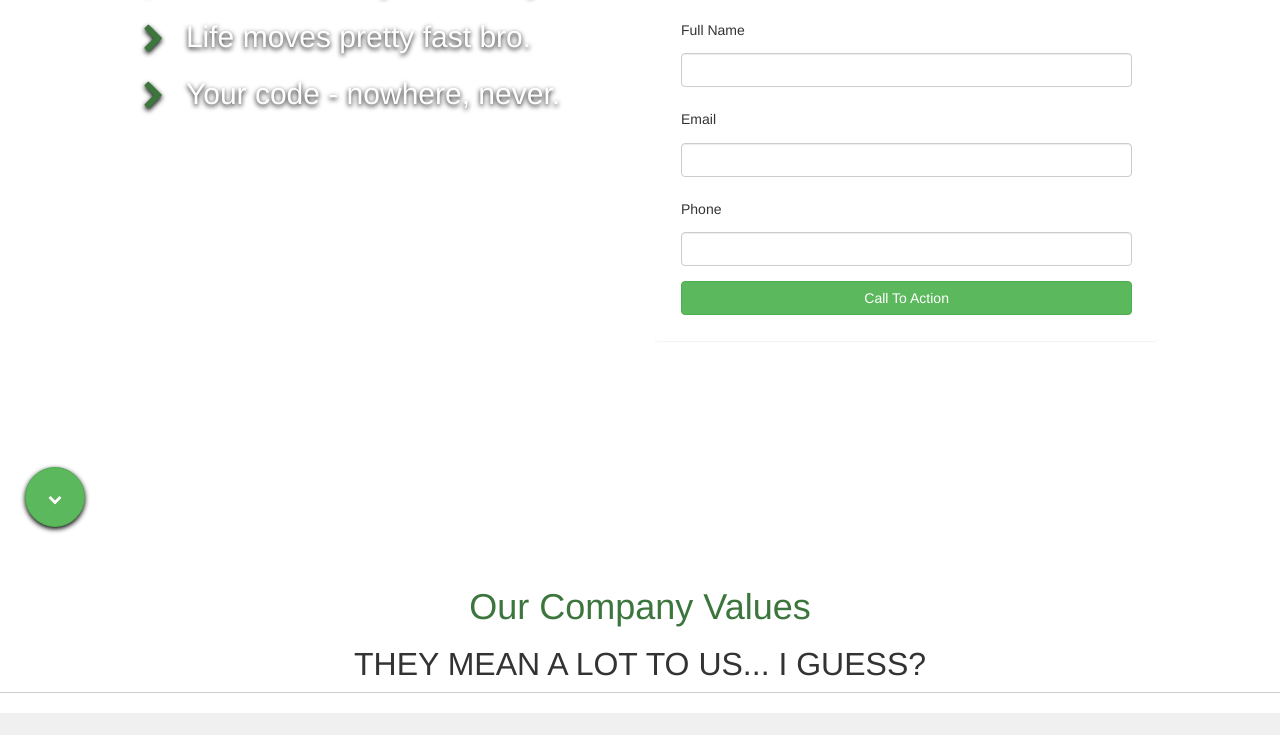
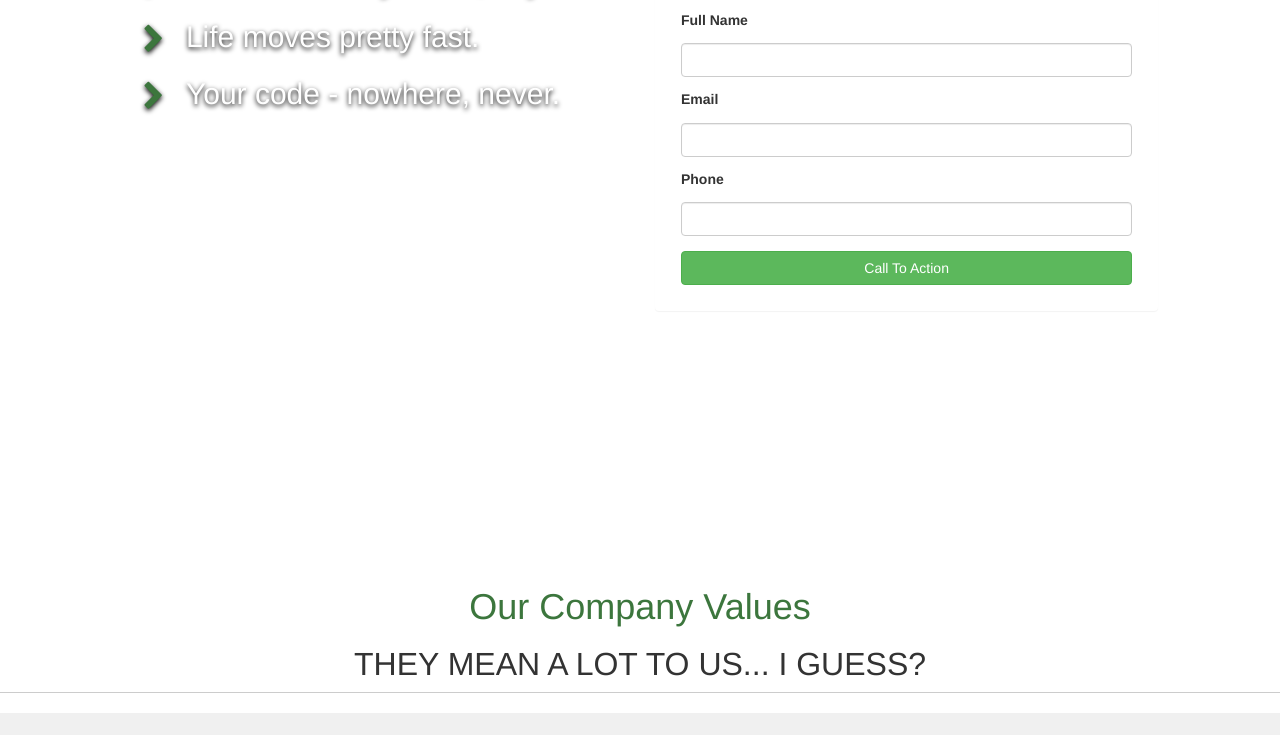
Before and after one commit to Kaleado/cwm-website-material-new, a plain HTML site: page index.html in a window 1280 px wide. Shown: the part 248-983 px from the top of the page. Drawn offline with nearby package versions, Linux system fonts and the light colour scheme.

Commit message:
Refactoring HTML 80% done, refactored JS, removed section button code, added smooth scroll for nav buttons

```diff
--- a/index.html
+++ b/index.html
@@ -22,9 +22,6 @@
   </head>
 
   <body>
-    <a id="upButton" data-toggle="tooltip" data-placement="right" title="Previous section" style="left: 25px; top: -20px;" class="btn btn-success floating roundButton"><i class="fa fa-chevron-up"></i></a>
-    <a id="downButton" data-toggle="tooltip" data-placement="right" title="Next section" style="left: 25px; bottom: 25px;" class="btn btn-success floating roundButton"><i class="fa fa-chevron-down"></i></a>
-
     <nav id="pageNav" class="navbar navbar-default navbar-fixed-top">
       <div class="container-fluid">
         <div class="navbar-header">
@@ -34,7 +31,7 @@
             <span class="icon-bar"></span>
             <span class="icon-bar"></span>
           </button>
-	  <a class="navbar-brand" href="#">Project name</a>
+          <a class="navbar-brand" href="#">Code With Me</a>
         </div>
 
         <div id="navbar" class="pull-right collapse navbar-collapse">
@@ -44,79 +41,64 @@
             <li class="hvr-sweep-to-top" ><a href="#team">Team</a></li>
             <li class="hvr-sweep-to-top" ><a href="#testimonialsSection">Testimonials</a></li>
           </ul>
-	</div><!--/.nav-collapse -->
-
+        </div>
       </div>
     </nav>
 
-    <!-- MAIN CONTENT -->
     <div id="hero" class="container-fluid">
-      <!-- first slide -->
       <div class="row">
-
         <div class="col-md-5 col-md-offset-1 col-xs-12">
           <div class="dotPoints">
             <h1 class="heroHeading">Big Heading. Catchy Slogan.</h1>
-	    <h2>
-	      <ul class="fa-ul">
+            <h2><ul class="fa-ul">
               <li class="heroList"><i class="text-success fa-li fa fa-chevron-right"></i>Your code - anywhere, anytime.</li>
-		<li class="heroList"><i class="text-success fa-li fa fa-chevron-right"></i>Life moves pretty fast bro.</li>
+              <li class="heroList"><i class="text-success fa-li fa fa-chevron-right"></i>Life moves pretty fast.</li>
               <li class="heroList"><i class="text-success fa-li fa fa-chevron-right"></i>Your code - nowhere, never.</li>
-	      </ul>
-	    </h2>
-	  </div><!-- /.dotPoints -->
+            </ul></h2>
+          </div>
         </div>
 
         <div class="col-md-5 col-xs-12">
           <div class="formPanel panel">
-	    <h2 class="text-center">
-	      Stay Informed
-	    </h2>
+            <h2 class="text-center">Stay Informed</h2>
             <hr>
             <form>
               <div class="form-group">
-		<label for="name"><h5>Full Name</h5></label>
+                <h5><label for="name">Full Name</label></h5>
                 <input type="text" class="form-control" id="name">
               </div>
               <div class="form-group">
-		<label for="email"><h5>Email</h5></label>
+                <h5><label for="email">Email</label></h5>
                 <input type="text" class="form-control" id="email">
               </div>
               <div class="form-group">
-		<label for="phone"><h5>Phone</h5></label>
+                <h5><label for="phone">Phone</label></h5>
                 <input type="text" class="form-control" id="phone">
               </div>
-	      <button type="submit"class="formDone btn btn-success">Call To Action</button>
+              <button type="submit" class="formDone btn btn-success">Call To Action</button>
             </form>
-	  </div><!-- /.panel -->
           </div>
-
-      </div><!-- /.row -->
-    </div><!-- /.container-fluid -->
+        </div>
+      </div>
+    </div>
     <!-- end first slide -->
 
-    <!-- second slide -->
     <div id="values">
       <div class="valuePadding">
-
       	<div class="row text-center">
           <h1 class="text-success valueSectionTitle">Our Company Values</h1>
           <h2 class="valueSubtitle">They mean a lot to us... I guess?</h2>
           <hr>
         </div>
-
         <div class="valueGrid">
           <div class="row">
-
             <div class="col-xs-12 col-md-4">
               <div class="alignRight col-xs-3">
                 <h2 class="text-success"><i class="valueIcon fa fa-file"></i></h2>
               </div>
               <div class="col-xs-9">
                 <h2 class="valueTitle">Easy To Download</h2>
-		<p class="valueDescription">
-		  Simply download a CSS file and replace the one in Bootstrap. No messing around with hex values.
-		</p>
+                <p class="valueDescription">Simply download a CSS file and replace the one in Bootstrap. No messing around with hex values.</p>
               </div>
             </div>
 
@@ -126,24 +108,18 @@
               </div>
               <div class="col-xs-9">
                 <h2 class="valueTitle">High Performance</h2>
-		<p class="valueDescription">
-		  Changes are contained in just two LESS or SASS files, enabling modification and ensuring forward compatibility.
-		</p>
+                <p class="valueDescription">Changes are contained in just two LESS or SASS files, enabling modification and ensuring forward compatibility.</p>
               </div>
             </div>
-
             <div class="col-xs-12 col-md-4">
               <div class="alignRight col-xs-3">
                 <h2 class="text-success"><i class="valueIcon fa fa-user"></i></h2>
               </div>
               <div class="col-xs-9">
                 <h2 class="valueTitle">Community Oriented</h2>
-		<p class="valueDescription">
-		  Be notified about updates by subscribing via RSS feed, email, or Tumblr.
-		</p>
+                <p class="valueDescription">Be notified about updates by subscribing via RSS feed, email, or Tumblr.</p>
               </div>
             </div>
-
           </div><!-- /.row -->
 
 	  <div class="row">
@@ -358,9 +334,6 @@
       </div>
     </div><!-- /.row -->
 </div><!-- /.container-fluid -->
-
-<!-- END MAIN CONTENT -->
-
     <script src="https://ajax.googleapis.com/ajax/libs/jquery/1.12.4/jquery.min.js"></script>
     <script src="jquery.scrollfire.js"></script>
     <script src="https://maxcdn.bootstrapcdn.com/bootstrap/3.3.7/js/bootstrap.min.js" integrity="sha384-Tc5IQib027qvyjSMfHjOMaLkfuWVxZxUPnCJA7l2mCWNIpG9mGCD8wGNIcPD7Txa" crossorigin="anonymous"></script>
--- a/script.js
+++ b/script.js
@@ -1,9 +1,9 @@
 var currentSection = 0;
 var maxSections = 3;
 
-function moveToSection(){
+function moveToSection() {
   var scrollTime = 500;
-    if(currentSection == 0){
+  if(currentSection == 0) {
     $('html, body').animate({scrollTop: $("#hero").offset().top}, scrollTime);
     return;
   }
@@ -15,15 +15,15 @@ function moveToSection(){
     $('html, body').animate({scrollTop: $("#team").offset().top}, scrollTime);
     return;
   }
-    if(currentSection == 3){
+  if(currentSection == 3) {
     $('html, body').animate({scrollTop: $("#testimonialsSection").offset().top}, scrollTime);
     return;
   }
-    if(currentSection > maxSections){currentSection = maxSections;}
-    if(currentSection < 0){currentSection = 0;}
+  if ( currentSection > maxSections ) { currentSection = maxSections; }
+  if ( currentSection < 0 ) { currentSection = 0; }
 }
 
-$(document).ready(function(){
+$(document).ready(function() {
     $('[data-toggle="tooltip"]').tooltip();
     //Show the main signup panel and slogan upon opening the page.
     $(".formPanel").animate({left: 0, opacity: 1.0}, 1000);
@@ -33,31 +33,19 @@ $(document).ready(function(){
     $(window).scroll(function(){
       var distanceScrolled = $(window).scrollTop();
       currentSection = Math.floor(distanceScrolled / ($(window).height()-150));
-	if(currentSection  == 0){
-	    $("#upButton").animate({top: -70}, 10);
+      if ( currentSection  == 0 ) {
         $("#pageNav").fadeIn();
-	}
-	else {
-	    $("#upButton").animate({top: 25}, 10);
+      } else {
         $("#pageNav").fadeOut()
-	}
-	if(currentSection >= maxSections){
-	    $("#downButton").animate({bottom: -100}, 10);
-	}
-	else{
-	    $("#downButton").animate({bottom: 25}, 10);
       }
     });
 
-    $("#upButton").click(function(){
-	console.log(currentSection);
-	currentSection--;
-	moveToSection();
-    });
-    $("#downButton").click(function(){
-	console.log(currentSection);
-	currentSection++;
-	moveToSection();
+    /* Smooth Scroll */
+    $('#navbar a').click(function() {
+      var target = $(this.hash); /* $(this.hash); reads the href attribute of the URL so that it knows where to scroll us to. */
+      $('html, body').animate({
+        scrollTop: target.offset().top
+      }, 1000);
   });
 
 });
@@ -66,7 +54,5 @@ $(".fadeScroll").scrollfire({
   offset: 0,
   topOffset: 150,
   bottomOffset: 150,
-    onScroll: function(elm){
-	$(elm).animate({opacity: 1.0}, 1500);
-    }
+  onScroll: function(elm){ $(elm).animate({opacity: 1.0}, 1500); }
 });
--- a/style.css
+++ b/style.css
@@ -40,18 +40,6 @@ h1, .productHeading h2{
 .floating {
     z-index: 99;
     position: fixed;
-}
-
-.roundButton {
-    border-radius: 50%;
-    box-shadow: 0 2px 5px #000000;
-    width: 60px;
-    height: 60px;
-    vertical-align: middle;
-    text-align: center;
-    line-height: 4.5em;
-    padding: 0;
-    display: inline-block;
 }
 
 #products {
@@ -138,9 +126,6 @@ h1, .productHeading h2{
 .valuesSummary{
     text-align: center;
     padding-bottom: 25px;
-}
-
-.valuesCaption{
 }
 
 .active > a{
```
Also changed, not shown: 1 other file. Lines whose indentation alone changed are shown as unchanged.
